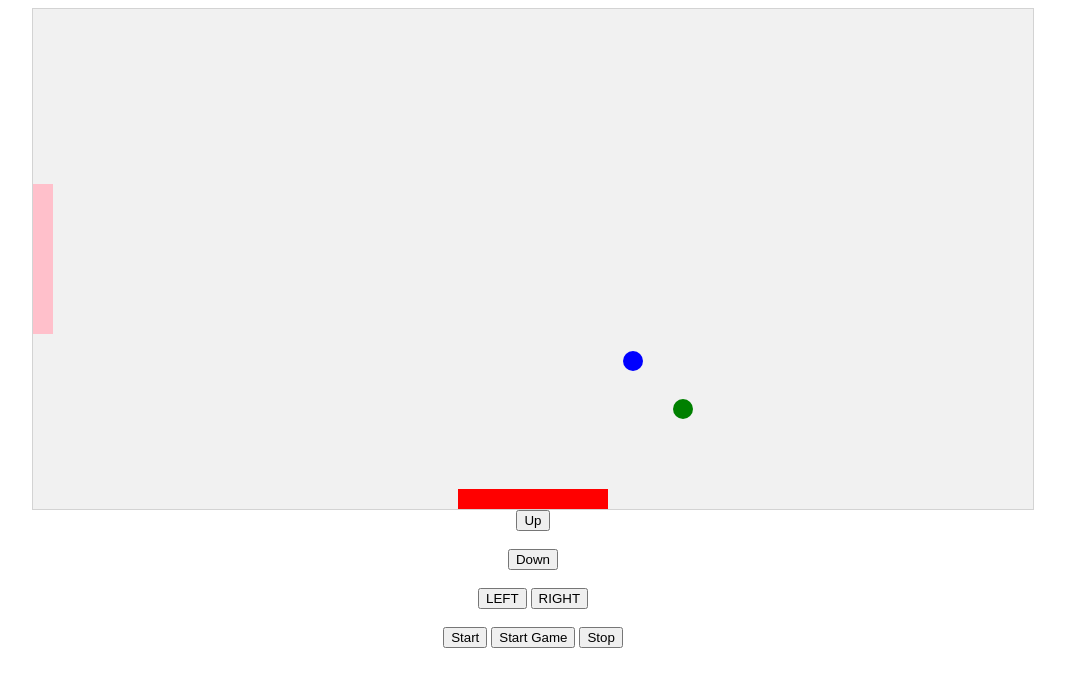
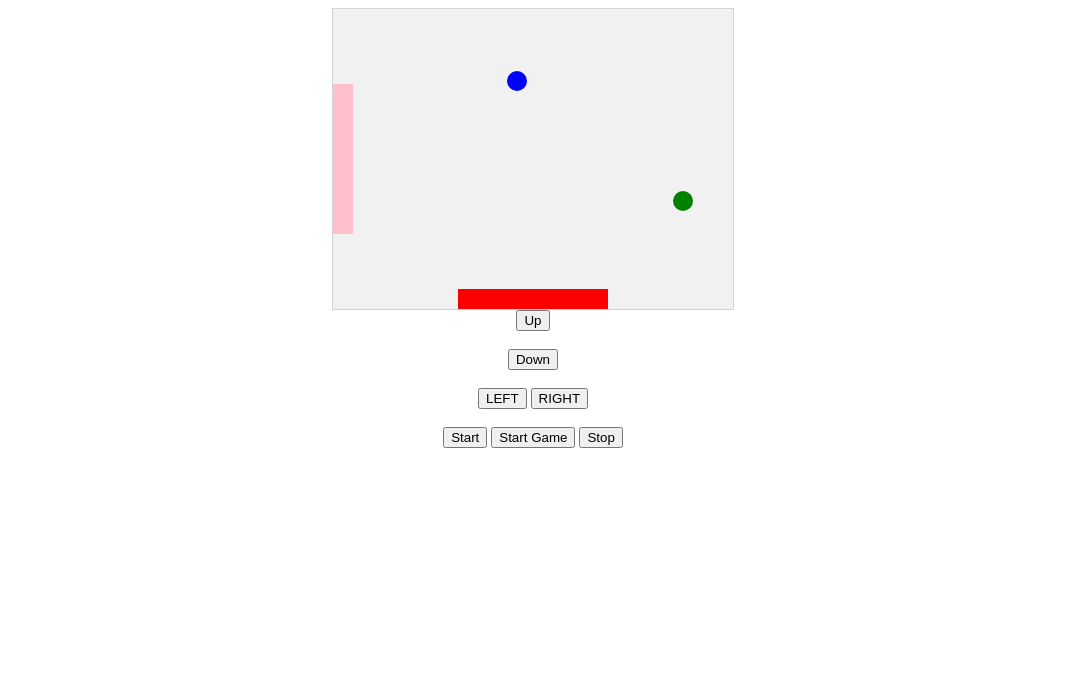
Before and after one commit to TobiaszBielas/TobiaszBielas.github.io, a plain HTML site: page index.html in a window 1280 px wide. Shown: the whole page, without its empty margins (107-1172 px from the left). Drawn offline with Linux system fonts and the light colour scheme.

Commit message:
v.0.15.1

```diff
--- a/index.html
+++ b/index.html
@@ -1,193 +1,13 @@
 <!DOCTYPE html>
+
 <html>
 <head>
     <meta name="viewport" content="width=device-width, initial-scale=1.0"/>
-<style>
-canvas {
-    border:1px solid #d3d3d3;
-    background-color: #f1f1f1;
-    padding-left: 0;
-    padding-right: 0;
-    margin-left: auto;
-    margin-right: auto;
-    display: block;
-}
-</style>
+    <link rel="stylesheet" href="main.css">
 </head>
+
 <body onload="startGame()">
-<script>
-
-var bottomPlatform, leftPlatform;
-var myObstacle;
-var myBall, mySecondBall;
-var screen_width = 1000, screen_height = 500;
-
-function startGame() {
-    bottomPlatform = new component(150, 20, "red", (screen_width-150)/2, screen_height - 20); //platformę na dole strony grubości 20 px
-    leftPlatform = new component(20, 150, "pink", 0, (screen_height - 150)/2);
-    myBall = new ball(100, 100, 5, 5, "green", 10);
-    mySecondBall = new ball(100, 100, 2, 2, "blue", 10);
-    //myObstacle  = new component(10, 200, "green", 300, 120);
-    myGameArea.start();
-}
-
-var myGameArea = {
-    canvas : document.createElement("canvas"),
-    start : function() {
-        this.canvas.width = screen_width;
-        this.canvas.height = screen_height;
-        this.context = this.canvas.getContext("2d");
-        document.body.insertBefore(this.canvas, document.body.childNodes[0]);
-        this.interval = setInterval(updateGameArea, 20);
-        window.addEventListener('keydown', function (e) {
-            myGameArea.key = e.keyCode;
-        })
-        window.addEventListener('keyup', function (e) {
-            myGameArea.key = false;
-        })
-    },
-    clear : function() {
-        this.context.clearRect(0, 0, this.canvas.width, this.canvas.height);
-    },
-    stop : function() {
-        clearInterval(this.interval);
-    }
-}
-
-function component(width, height, color, x, y) {
-    this.width = width;
-    this.height = height;
-    this.speedX = 0;
-    this.speedY = 0;
-    this.x = x;
-    this.y = y;
-    this.update = function() {
-        ctx = myGameArea.context;
-        ctx.fillStyle = color;
-        ctx.fillRect(this.x, this.y, this.width, this.height);
-    }
-    this.newPos = function() {
-        this.x += this.speedX;
-        this.y += this.speedY;
-    }
-}
-
-function ball(x, y, speed_x, speed_y, color, size){
-    this.x = x;
-    this.y = y;
-    this.speed_x = speed_x;
-    this.speed_y = speed_y;
-    this.size = size;
-
-    this.update = function() {
-        ctx = myGameArea.context;
-        ctx.fillStyle = color;
-        ctx.beginPath();
-        ctx.arc(this.x, this.y, this.size, 0, Math.PI*2);
-        ctx.fill();
-    }
-
-    this.newPos = function() {
-        this.x += this.speed_x;
-        this.y += this.speed_y;
-    }
-
-    this.crashWithEdge = function() {
-        var ball_y = this.y + this.size/2;
-        var ball_x = this.x + this.size/2;
-
-        if (ball_y < 0 + this.size) {
-            this.speed_y *= -1;
-        }
-
-        if (ball_x > screen_width) {
-            this.speed_x *= -1;
-        }
-
-        if(ball_y > screen_height || ball_x < 0 + this.size) {
-            myGameArea.stop();
-        }
-    }
-
-    this.crashWithBottomPlatform = function(component){
-        var ball_y = this.y + this.size/2;
-        var ball_x = this.x + this.size;
-
-        if (ball_y >= component.y && ball_x >= component.x && ball_x <= component.x + component.width) {
-            this.speed_y *= -1
-
-        }
-    }
-
-    this.crashWithLeftPlatform = function(component){
-        var ball_y = this.y + this.size/2;
-        var ball_x = this.x - this.size;
-
-        if (ball_x < component.x && ball_y >= component.y && ball_y <= component.y + component.height) {
-            this.speed_x *= -1
-
-        }
-    }
-
-}
-
-function movement(){
-    myGameArea.clear();
-    if (myGameArea.key && myGameArea.key == 37)
-        {bottomPlatform.speedX = -8; bottomPlatform.newPos(); bottomPlatform.speedX = 0;}
-    if (myGameArea.key && myGameArea.key == 39)
-        {bottomPlatform.speedX = 8;  bottomPlatform.newPos(); bottomPlatform.speedX = 0;}
-    bottomPlatform.newPos();
-    bottomPlatform.update();
-
-    if (myGameArea.key && myGameArea.key == 38)
-        {leftPlatform.speedY = -8; leftPlatform.newPos(); leftPlatform.speedY = 0;}
-    if (myGameArea.key && myGameArea.key == 40)
-        {leftPlatform.speedY = 8;  leftPlatform.newPos(); leftPlatform.speedY = 0;}
-    leftPlatform.newPos();
-    leftPlatform.update();
-}
-
-function updateGameArea() {
-    movement();
-    //myObstacle.update();
-
-    myBall.crashWithEdge();
-    myBall.crashWithBottomPlatform(bottomPlatform);
-    myBall.crashWithLeftPlatform(leftPlatform);
-    myBall.newPos();
-    myBall.update();
-
-    mySecondBall.crashWithEdge();
-    mySecondBall.crashWithBottomPlatform(bottomPlatform);
-    mySecondBall.crashWithLeftPlatform(leftPlatform);
-    mySecondBall.newPos();
-    mySecondBall.update();
-}
-
-function moveup() {
-    leftPlatform.speedY = -8;
-}
-
-function movedown() {
-    leftPlatform.speedY = 8;
-}
-
-function moveleft() {
-    bottomPlatform.speedX = -8;
-}
-
-function moveright() {
-    bottomPlatform.speedX = 8;
-}
-
-function clearmove() {
-    bottomPlatform.speedX = 0;
-    bottomPlatform.speedY = 0;
-    leftPlatform.speedX = 0;
-    leftPlatform.speedY = 0;
-}
-</script>
+<script src="main.js"></script>
 <div style="text-align:center;width:this.canvas.width;">
     <button onmousedown="moveup()" onmouseup="clearmove()" ontouchstart="moveup()">Up</button><br><br>
     <button onmousedown="movedown()" onmouseup="clearmove()" ontouchstart="movedown()">Down</button><br><br>
--- /dev/null
+++ b/main.css
@@ -0,0 +1,9 @@
+canvas {
+    border:1px solid #d3d3d3;
+    background-color: #f1f1f1;
+    padding-left: 0;
+    padding-right: 0;
+    margin-left: auto;
+    margin-right: auto;
+    display: block;
+}
--- /dev/null
+++ b/main.js
@@ -0,0 +1,203 @@
+var bottomPlatform, leftPlatform;
+// var myObstacle;
+var myBall, mySecondBall;
+var screen_width = window.screen.width/2, screen_height = window.screen.height/2;
+
+function startGame() {
+    bottomPlatform = new component(150, 20, "red", (screen_width-150)/2, screen_height - 20); //platformę na dole strony grubości 20 px
+    leftPlatform = new component(20, 150, "pink", 0, (screen_height - 150)/2);
+    myBall = new ball(100, 100, 1, 1, "green", 10);
+    mySecondBall = new ball(100, 100, 2, 2, "blue", 10);
+    //myObstacle  = new component(10, 200, "green", 300, 120);
+    myGameArea.start();
+}
+
+var myGameArea = {
+    canvas : document.createElement("canvas"),
+    start : function() {
+        this.canvas.width = screen_width;
+        this.canvas.height = screen_height;
+        this.context = this.canvas.getContext("2d");
+        document.body.insertBefore(this.canvas, document.body.childNodes[0]);
+        this.interval = setInterval(updateGameArea, 20);
+        window.addEventListener('keydown', function (e) {
+            myGameArea.key = e.keyCode;
+        })
+        window.addEventListener('keyup', function (e) {
+            myGameArea.key = false;
+        })
+    },
+    clear : function() {
+        this.context.clearRect(0, 0, this.canvas.width, this.canvas.height);
+    },
+    stop : function() {
+        clearInterval(this.interval);
+    }
+}
+
+function component(width, height, color, x, y) {
+    this.width = width;
+    this.height = height;
+    this.speedX = 0;
+    this.speedY = 0;
+    this.x = x;
+    this.y = y;
+
+    this.update = function() {
+        ctx = myGameArea.context;
+        ctx.fillStyle = color;
+        ctx.fillRect(this.x, this.y, this.width, this.height);
+    }
+    this.newPos = function() {
+        this.x += this.speedX;
+        this.y += this.speedY;
+    }
+
+    this.crashWithEdge = function() {
+        if (this.x < 0) {
+            this.speedX *= -1;
+            this.x += 20;
+            this.speedX = 0;
+        }
+        if (this.x + this.width > screen_width) {
+            this.speedX *= -1;
+            this.x -= 20;
+            this.speedX = 0;
+        }
+        if (this.y < 0) {
+            this.speedY *= -1;
+            this.y += 20;
+            this.speedY = 0;
+        }
+        if (this.y + this.height > screen_height) {
+            this.speedY *= -1;
+            this.y -= 20;
+            this.speedY = 0;
+        }
+
+    }
+}
+
+function ball(x, y, speed_x, speed_y, color, size){
+    this.x = x;
+    this.y = y;
+    this.speed_x = speed_x;
+    this.speed_y = speed_y;
+    this.size = size;
+
+    this.update = function() {
+        ctx = myGameArea.context;
+        ctx.fillStyle = color;
+        ctx.beginPath();
+        ctx.arc(this.x, this.y, this.size, 0, Math.PI * 2);
+        ctx.fill();
+    }
+
+    this.newPos = function() {
+        this.x += this.speed_x;
+        this.y += this.speed_y;
+    }
+
+    this.crashWithEdge = function() {
+        var ball_y = this.y;
+        var ball_x = this.x;
+
+        if (ball_y < 0 + this.size) {
+            this.speed_y *= -1;
+        }
+
+        if (ball_x > screen_width - this.size) {
+            this.speed_x *= -1;
+        }
+
+        if(ball_y >= screen_height - this.size || ball_x <= 0 + this.size) {
+            myGameArea.stop();
+        }
+    }
+
+    this.crashWithPlatform = function(component){
+        var ball_y = this.y;
+        var ball_x = this.x;
+
+        if (ball_y > component.y - this.size && ball_x >= component.x && ball_x <= component.x + component.width) {
+            this.speed_y *= -1
+        }
+        else if (ball_x - this.size < component.x + component.width && ball_y >= component.y && ball_y <= component.y + component.height) {
+            this.speed_x *= -1
+
+        }
+    }
+}
+
+function movement(){
+    if (myGameArea.key && myGameArea.key == 37) {
+        bottomPlatform.speedX = -8;
+        bottomPlatform.newPos();
+        bottomPlatform.speedX = 0;
+    }
+    if (myGameArea.key && myGameArea.key == 39) {
+        bottomPlatform.speedX = 8;
+        bottomPlatform.newPos();
+        bottomPlatform.speedX = 0;
+    }
+
+    if (myGameArea.key && myGameArea.key == 38) {
+        leftPlatform.speedY = -8;
+        leftPlatform.newPos();
+        leftPlatform.speedY = 0;
+    }
+    if (myGameArea.key && myGameArea.key == 40) {
+        leftPlatform.speedY = 8;
+        leftPlatform.newPos();
+        leftPlatform.speedY = 0;
+    }
+}
+
+function updateGameArea() {
+    myGameArea.clear();
+    movement();
+
+    bottomPlatform.newPos();
+    bottomPlatform.update();
+    bottomPlatform.crashWithEdge();
+
+    leftPlatform.newPos();
+    leftPlatform.update();
+    leftPlatform.crashWithEdge();
+    //myObstacle.update();
+
+    myBall.crashWithEdge();
+    myBall.crashWithPlatform(bottomPlatform);
+    myBall.crashWithPlatform(leftPlatform);
+    myBall.newPos();
+    myBall.update();
+
+    mySecondBall.crashWithEdge();
+    mySecondBall.crashWithPlatform(bottomPlatform);
+    mySecondBall.crashWithPlatform(leftPlatform);
+    mySecondBall.newPos();
+    mySecondBall.update();
+}
+
+function moveup() {
+    leftPlatform.speedY = -8;
+}
+
+function movedown() {
+    leftPlatform.speedY = 8;
+}
+
+function moveleft() {
+    bottomPlatform.speedX = -8;
+}
+
+function moveright() {
+    bottomPlatform.speedX = 8;
+}
+
+function clearmove() {
+    bottomPlatform.speedX = 0;
+    bottomPlatform.speedY = 0;
+    leftPlatform.speedX = 0;
+    leftPlatform.speedY = 0;
+}
```
Lines whose indentation alone changed are shown as unchanged.
